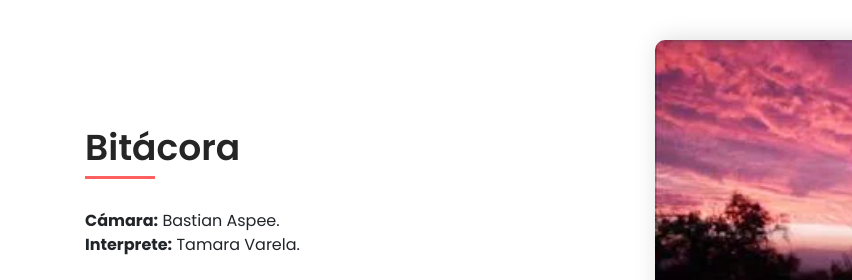
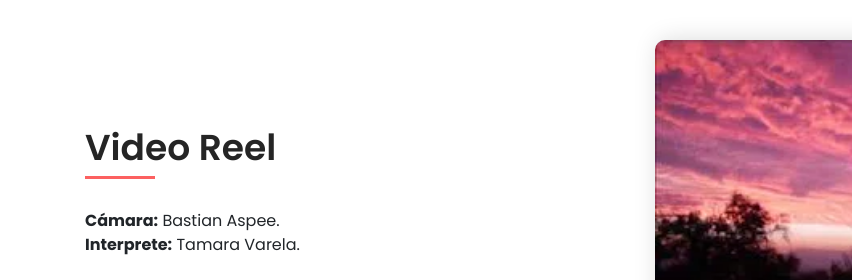
Before and after one commit to Umauro/tamaravarela, a website: page index.html in a window 1280 px wide. Shown: the part 920-1200 px from the top of the page, 0-852 px from the left. Drawn offline with Linux system fonts and the light colour scheme.

Commit message:
change video name

```diff
--- a/index.html
+++ b/index.html
@@ -119,7 +119,7 @@
             <div class="row align-items-center">
                 <div class="col-12 col-lg-6">
                     <div class="about-us-content mb-80">
-                        <h3 class="wow fadeInUp" data-wow-delay="100ms">Bitácora</h3>
+                        <h3 class="wow fadeInUp" data-wow-delay="100ms">Video Reel</h3>
                         <div class="line wow fadeInUp" data-wow-delay="200ms"></div>
                         <ul>
                             <li><b>Cámara:</b> Bastian Aspee.</li>
```
Also changed, not shown: videos.html (+1 -1 lines).
